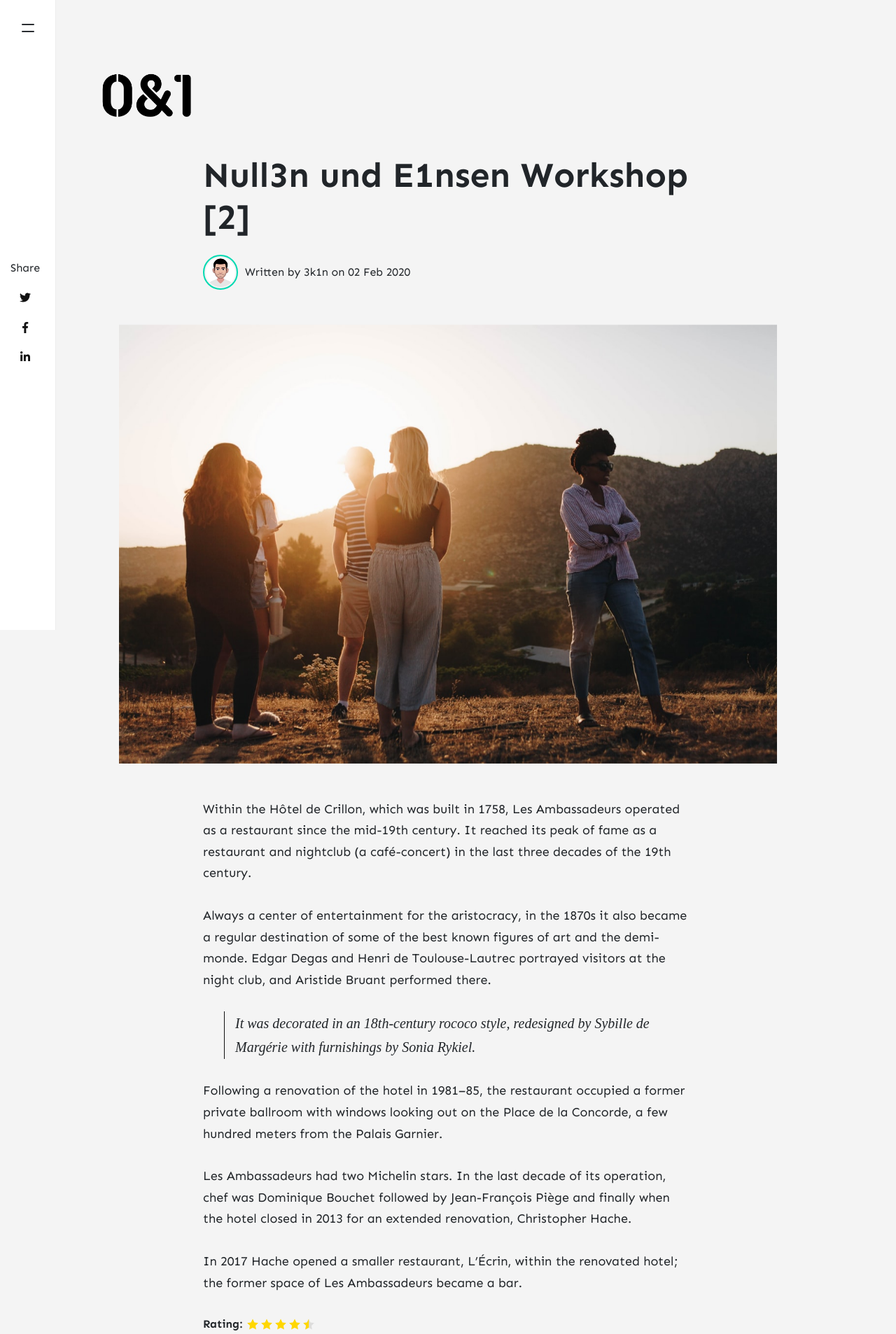
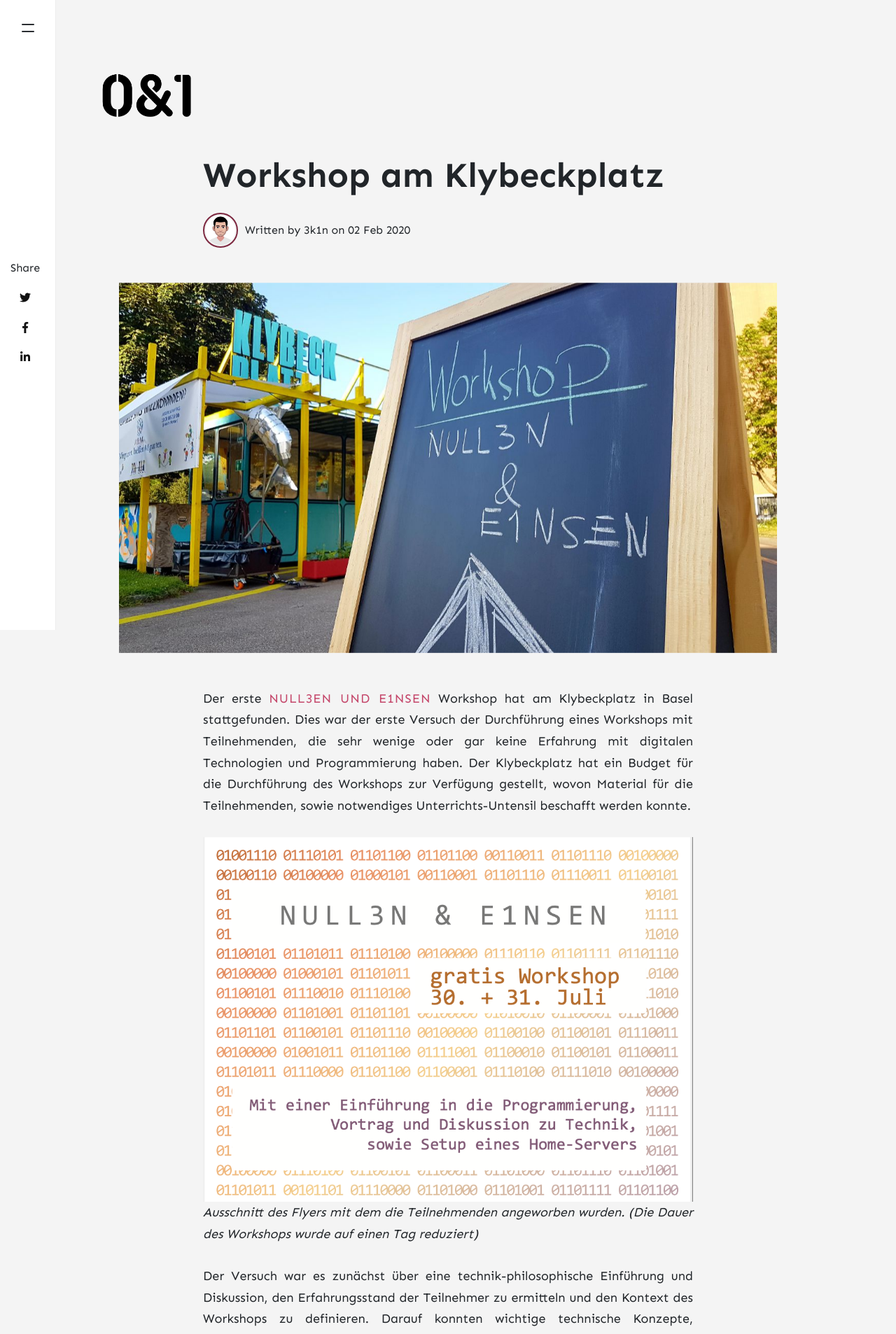
Before and after one commit to nullen-einsen/nullen-einsen.github.io, a Jekyll site: the page built from _posts/2020-02-2-les-ambassadeurs.md, in a window 1280 px wide. Shown: the top 1906 px of the page at 70% size. Built offline with Jekyll 4.4.1, drawn with Linux system fonts in a browser that asks for light colours; nearby versions of some CDN libraries; comment, search, counter and statistics services are not loaded; some of the changed text lies outside the part shown.

Commit message:
Edit first post

```diff
--- a/_config.yml
+++ b/_config.yml
@@ -3,7 +3,7 @@ name: "Null3n & E1nsen"
 title: "Nulle3n & E1nsen"
 description: "Offene Platform für digitale Technologie, Programmierung und die Zukunft des Web."
 logo: 'assets/images/0&1-logo.png'
-favicon: 'assets/images/0&1-logo.png'
+favicon: 'assets/images/favicon.png'
 baseurl: ''
 #google_analytics: 'UA-xxxxxxxx-1'
 #disqus: 'demowebsite'
--- a/_layouts/default.html
+++ b/_layouts/default.html
@@ -4,7 +4,7 @@
 <meta charset="utf-8">
 <meta name="viewport" content="width=device-width, initial-scale=1, shrink-to-fit=no">
 
-<link rel="icon" href="{{ site.baseurl }}/assets/images/logo.png">
+<link rel="icon" href="{{ site.baseurl }}/assets/images/favicon.png">
 
 <title>{{ page.title }} | {{site.name}}</title>
 
--- a/_posts/2020-02-2-les-ambassadeurs.md
+++ b/_posts/2020-02-2-les-ambassadeurs.md
@@ -1,21 +1,25 @@
 ---
 layout: post
-title:  "Null3n und E1nsen Workshop [2]"
+title:  "Workshop am Klybeckplatz"
 author: 3k1n
 categories: [ Workshop ]
 tags: [ Klybeckplatz ]
-image: assets/images/2.jpg
-rating: 4.5
+image: assets/images/workshop-1.jpeg
+comments: false
+rating: false
 ---
 
-Within the Hôtel de Crillon, which was built in 1758, Les Ambassadeurs operated as a restaurant since the mid-19th century. It reached its peak of fame as a restaurant and nightclub (a café-concert) in the last three decades of the 19th century.
+Der erste <span class="branding">Null3en und E1nsen</span> Workshop hat am Klybeckplatz in Basel stattgefunden. Dies war der erste Versuch der Durchführung eines Workshops mit Teilnehmenden, die sehr wenige oder gar keine Erfahrung mit digitalen Technologien und Programmierung haben. Der Klybeckplatz hat ein Budget für die Durchführung des Workshops zur Verfügung gestellt, wovon Material für die Teilnehmenden, sowie notwendiges Unterrichts-Untensil beschafft werden konnte.
 
-Always a center of entertainment for the aristocracy, in the 1870s it also became a regular destination of some of the best known figures of art and the demi-monde. Edgar Degas and Henri de Toulouse-Lautrec portrayed visitors at the night club, and Aristide Bruant performed there.
+![image-0](/assets/images/workshop-1/image-0.png)
+*Ausschnitt des Flyers mit dem die Teilnehmenden angeworben wurden. (Die Dauer des Workshops wurde auf einen Tag reduziert)*
 
-> It was decorated in an 18th-century rococo style, redesigned by Sybille de Margérie with furnishings by Sonia Rykiel.
+Der Versuch war es zunächst über eine technik-philosophische Einführung und Diskussion, den Erfahrungsstand der Teilnehmer zu ermitteln und den Kontext des Workshops zu definieren. Darauf konnten wichtige technische Konzepte, notwendige mathematische und informationstechnische Inhalte einfach vermittelt werden, sodass eine Basis für die Einführung in die Programmierung bestand. In einem nächsten Schritt wurde eine Einführung in die Programmierung gegeben, wobei unter Verwendung von Pseudo-Code wichtige Elemente, Strukturen und Abhängigkeiten innerhalb der Programmierung vermittelt wurden.
 
-Following a renovation of the hotel in 1981–85, the restaurant occupied a former private ballroom with windows looking out on the Place de la Concorde, a few hundred meters from the Palais Garnier.
+![image-1](/assets/images/workshop-1/image-1.jpeg)
+*Die technik-philosophische Reflektion und Einführung in die Programmierung wurde analog im Freien durchgeführt.*
 
-Les Ambassadeurs had two Michelin stars. In the last decade of its operation, chef was Dominique Bouchet  followed by Jean-François Piège and finally when the hotel closed in 2013 for an extended renovation, Christopher Hache.
+Nach einer erholsamen Mittagspause mit Verpflegung wurde der praktische Teil des Workshops begonnen. Hierbei durfte wer will, einen Mini-Computer, genannt Raspberry Pi 4, gemeinsam unter Anleitung einrichten. Das Ziel war es den Mini-Computer so zu programmieren, sodass alle Teilnehmenden ihre eigene Webseite aus ihrem Wohnzimmer sozusagen betreiben können. Die hierfür notwendigen Schritte wurden an den eigenen Computern der Teilnehmenden ausgeführt, sodass die vom Workshop zu Verfügung gestellten Raspberry Pi eingerichtet und später nach Hause mitgenommen und weiterbearbeitet werden konnten.
 
-In 2017 Hache opened a smaller restaurant, L'Écrin, within the renovated hotel; the former space of Les Ambassadeurs became a bar.
+![image-](/assets/images/workshop-1/image-2.jpeg)
+*Ein Teilnehmer zeigt begeistert sein fertig zusammengebautes Raspberry Pi in die Runde.*
--- a/assets/css/theme.scss
+++ b/assets/css/theme.scss
@@ -4,8 +4,9 @@
 
 $brown: #B59F62;
 $teal: #40FFDC;
+$deeprose: #c44569;
 $black: #111;
-$primary: $teal;
+$primary: $deeprose;
 $dark:    $black;
 $enable-rounded: false;
 
@@ -15,6 +16,12 @@ $enable-rounded: false;
 @import 'bootstrap/bootstrap';
 @import 'stars';
 
+// 3k1n
+.branding {
+    color: $primary;
+    text-transform: uppercase;
+    letter-spacing: 1px;
+}
 
 // general
 body, input, button, select, optgroup, textarea {
@@ -446,6 +453,7 @@ img, img:hover {
     p {
         margin-top:30px;
         margin-bottom:30px;
+        text-align: justify;
     }
     code {
         font-size: 15px;
--- a/index.html
+++ b/index.html
@@ -3,7 +3,7 @@ layout: default
 title: Home
 ---
 
-<p>Null3n und E1nsen betreibt Digitale Aufklärung für Alle. </p>
+<p><span class="branding">Null3en und E1nsen</span> setzt sich ein für die Digitale Aufklärung der Gesellschaft. </p>
 <a target="_self" href="/about" class="btn btn-dark"> Mehr über uns &rarr;</a>
 
 <!-- Posts Index
```
Also changed, not shown: assets/images/favicon.png (added), assets/images/logo.png (deleted), assets/images/workshop-1.jpeg (added), assets/images/workshop-1/image-0.png (added), assets/images/workshop-1/image-1.jpeg (added), assets/images/workshop-1/image-2.jpeg (added).
